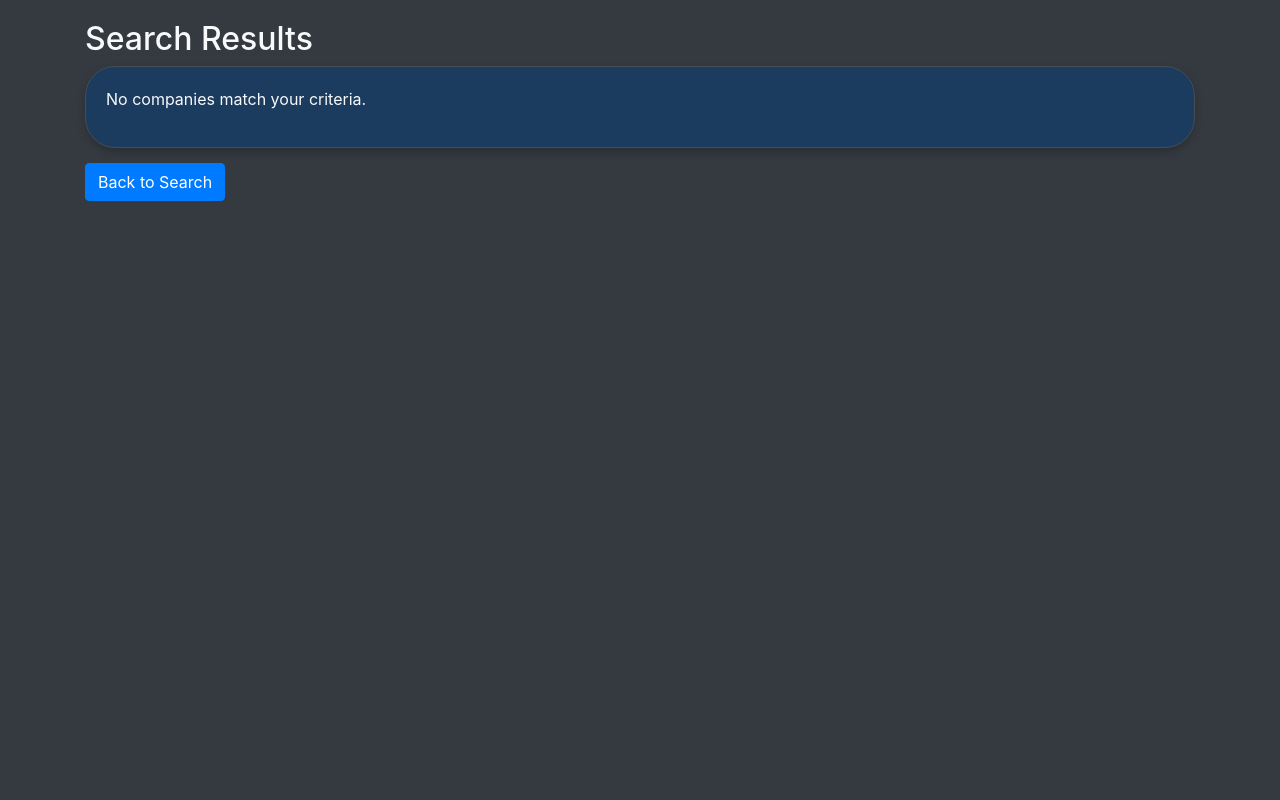
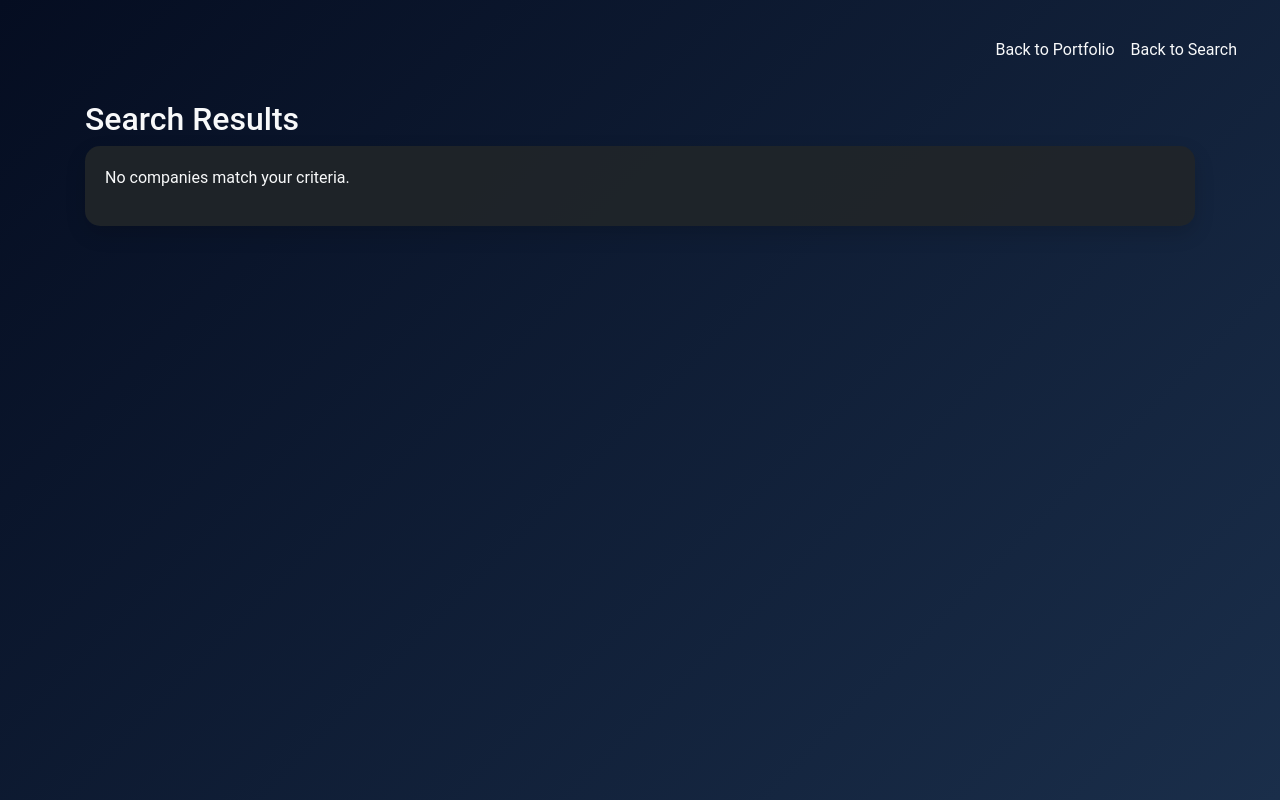
Before and after one commit to SURFLOU/DividendCity, a Django app: template Dywidendy_GPW/templates/search_results.html in a window 1280 px wide. Run offline with Django 4.2, Linux system fonts and the light colour scheme; the template is opened without the code that fills it, so the values that code supplies are empty; parts of the project's set-up code (start-up, migrations or seed data) failed here and were passed over; some libraries are stand-ins or nearby versions.

Commit message:
feat: changed frontend for searc_results template

```diff
--- a/Dywidendy_GPW/templates/search_results.html
+++ b/Dywidendy_GPW/templates/search_results.html
@@ -10,54 +10,133 @@
     <link rel="stylesheet" href="https://stackpath.bootstrapcdn.com/bootstrap/4.5.2/css/bootstrap.min.css">
     <style>
         body {
-            background-color: #343a40;
+            background: linear-gradient(135deg, #050d21, #1a2e4a);
             color: #f8f9fa;
             padding: 20px;
+            font-family: 'Roboto', sans-serif;
         }
+
+        .navbar-custom {
+            border-radius: 8px;
+            padding: 10px 15px;
+            margin-bottom: 20px;
+        }
+
+        .navbar-custom .navbar-brand,
+        .navbar-custom .nav-link {
+            color: #f8f9fa;
+            font-size: 1rem;
+        }
+
+        .navbar-custom .nav-link:hover {
+            color: #17a2b8;
+        }
+
         .card-custom {
-            background-color: #1b3b5f;
+            background-color: rgba(33, 37, 41, 0.9);
+            border: none;
+            border-radius: 15px;
+            box-shadow: 0px 8px 20px rgba(0, 0, 0, 0.15);
             color: #f8f9fa;
-            border: 1px solid #454d55;
-            margin-bottom: 15px;
+            margin-bottom: 20px;
+            transition: all 0.3s ease;
+        }
+
+        .card-custom:hover {
+            transform: translateY(-5px);
+            box-shadow: 0px 12px 30px rgba(0, 0, 0, 0.3);
+        }
+
+        .card-body-custom {
             padding: 20px;
-            border-radius: 30px;
-            box-shadow: 0 4px 8px rgba(0, 0, 0, 0.2);
         }
-        .card-custom h5 {
-            margin-bottom: 0;
-        }
+
         .card-wrapper {
             width: 100%;
             margin-bottom: 15px;
+        }
+
+        .stock-header {
+            font-size: 1.5rem;
+            font-weight: bold;
+            display: flex;
+            justify-content: space-between;
+            align-items: center;
+        }
+
+        .stock-header a {
+            color: #f8f9fa;
+            text-decoration: none;
+            transition: color 0.3s ease;
+        }
+
+        .stock-header a:hover {
+            color: #17a2b8;
+        }
+
+        .btn-primary {
+            background-color: #17a2b8;
+            border-color: #17a2b8;
+            border-radius: 8px;
+            padding: 10px 20px;
+            font-size: 1rem;
+            font-weight: bold;
+            transition: background-color 0.3s ease, border-color 0.3s ease;
+        }
+
+        .btn-primary:hover {
+            background-color: #138496;
+            border-color: #117a8b;
         }
     </style>
 {% endblock head %}
 </head>
 <body>
 {% block content %}
+    <nav class="navbar navbar-expand-lg navbar-custom">
+        <div class="collapse navbar-collapse show" id="navbarNav">
+            <ul class="navbar-nav ml-auto">
+                <li class="nav-item">
+                    <a class="nav-link" href="{% url 'portfolio' %}">Back to Portfolio</a>
+                </li>
+                <li class="nav-item">
+                    <a class="nav-link" href="{% url 'search' %}">Back to Search</a>
+                </li>
+            </ul>
+        </div>
+    </nav>
+
     <div class="container">
         <h2>Search Results</h2>
-        <div class="container-custom">
+
+        <div class="grid-container">
             {% for company in companies %}
             <div class="card-wrapper">
                 <div class="card-custom">
-                    <h5><a href="{% url 'company_info' company.ticker %}" class="text-light">{{ company.ticker }} - {{ company.company_name }}</a></h5>
+                    <div class="card-body-custom">
+                        <div class="stock-header">
+                            <a href="{% url 'company_info' company.ticker %}">{{ company.ticker }} - {{ company.company_name }}</a>
+                        </div>
                         <p>Price: {{ company.price }} zł</p>
-                    <p>Dividend per stock value: {{ company.latest_dividend_price }} zł</p>
+                        <p>Dividend per Stock Value: {{ company.latest_dividend_price }} zł</p>
                         <p>Dividend Yield: {{ company.dividend_yield }}%</p>
                         <p>Consecutive Years of Dividend: {{ company.dividend_consecutive_years }}</p>
                         <p>Growing Consecutive Years of Dividend: {{ company.dividend_growing_consecutive_years }}</p>
                     </div>
                 </div>
+            </div>
             {% empty %}
             <div class="card-custom">
+                <div class="card-body-custom">
                     <p>No companies match your criteria.</p>
+                </div>
             </div>
             {% endfor %}
         </div>
-        <a href="{% url 'search' %}" class="btn btn-primary">Back to Search</a>
+
     </div>
 
+    <!-- Bootstrap and jQuery Scripts -->
     <script src="https://code.jquery.com/jquery-3.5.1.slim.min.js"></script>
     <script src="https://cdn.jsdelivr.net/npm/@popperjs/core@1.16.1/dist/umd/popper.min.js"></script>
     <script src="https://stackpath.bootstrapcdn.com/bootstrap/4.5.2/js/bootstrap.min.js"></script>
```
Lines whose indentation alone changed are shown as unchanged.
